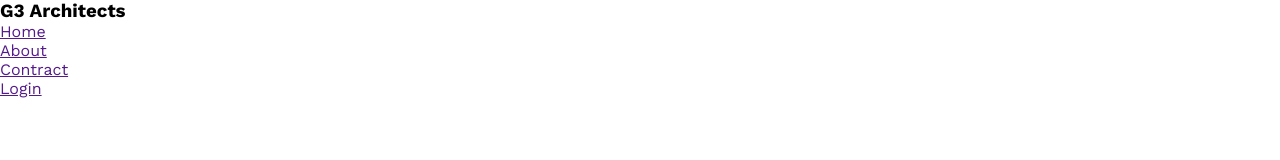
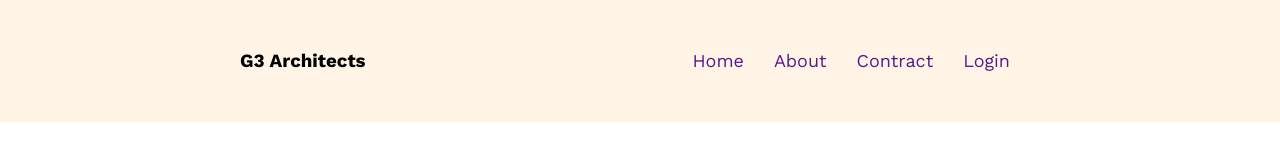
Before and after one commit to Kayum-Ali/G3-Architects-Website, a plain HTML site: page index.html in a window 1280 px wide. Drawn offline with nearby package versions, Linux system fonts and the light colour scheme.

Commit message:
some header style added

```diff
--- a/style.css
+++ b/style.css
@@ -5,3 +5,22 @@ margin: 0;
 padding: 0;
 box-sizing: border-box;
 }
+header{
+    background: rgba(255, 144, 14, 0.10);
+    padding: 50px 240px;
+}
+.menubar{
+    display: flex;
+    justify-content: space-between;
+}
+.menubar > ul{
+    display: flex;
+}
+.menubar li {
+    list-style-type: none;
+    margin-right: 30px;
+    font-size: 18px;
+}
+.menubar li a{
+    text-decoration: none;
+}
```
